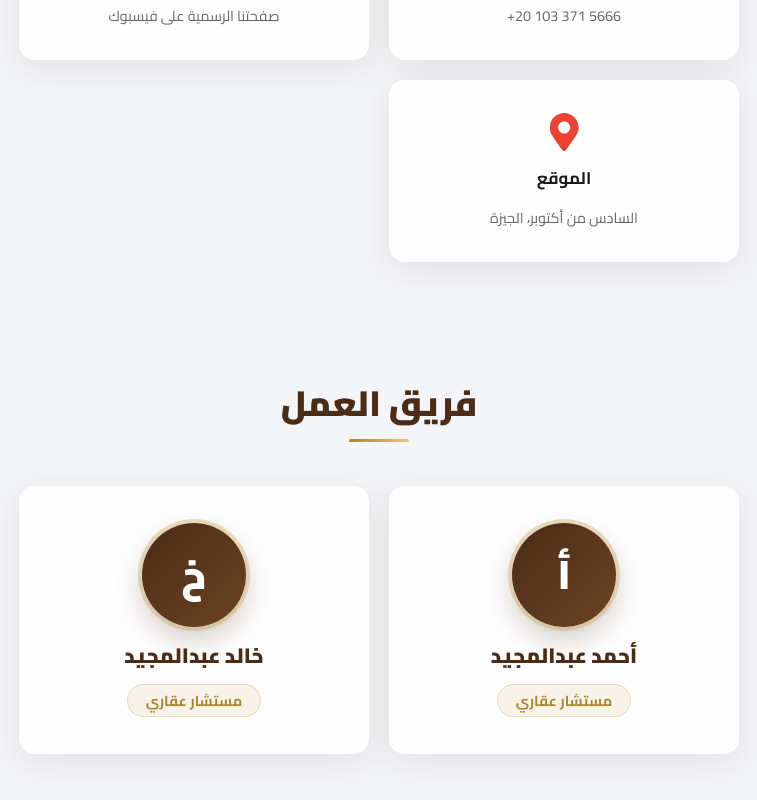
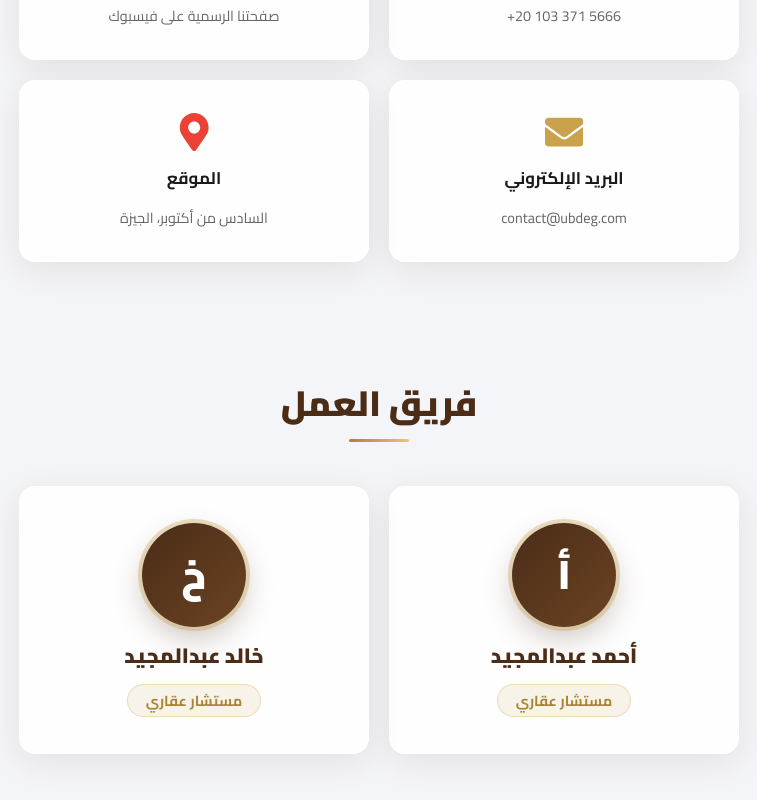
Before and after one commit to A7med3ssam52/UBDEG, a React (Vite) app: page / in a window 1280 px wide. Shown: the part 851-1651 px from the top of the page, without its empty margins (261-1018 px from the left). Built offline with nearby package versions, Linux system fonts and the light colour scheme.

Commit message:
Add clickable email contact@ubdeg.com

```diff
--- a/src/data/siteData.js
+++ b/src/data/siteData.js
@@ -4,6 +4,7 @@ import {
   FaWhatsapp,
   FaTiktok,
   FaMapMarkerAlt,
+  FaEnvelope,
 } from 'react-icons/fa'
 import { FiPhone } from 'react-icons/fi'
 
@@ -13,6 +14,12 @@ export const phone = {
   display: '+20 103 371 5666',
   href: 'tel:+201033715666',
   label: 'اتصل الآن',
+}
+
+export const email = {
+  display: 'contact@ubdeg.com',
+  href: 'mailto:contact@ubdeg.com',
+  label: 'أرسل بريداً',
 }
 
 export const facebook = {
@@ -36,6 +43,15 @@ export const contactCards = [
     href: facebook.href,
     icon: FaFacebookF,
     color: '#1877f2',
+    featured: false,
+  },
+  {
+    id: 'email',
+    title: 'البريد الإلكتروني',
+    value: email.display,
+    href: email.href,
+    icon: FaEnvelope,
+    color: '#c9a24b',
     featured: false,
   },
   {
```
